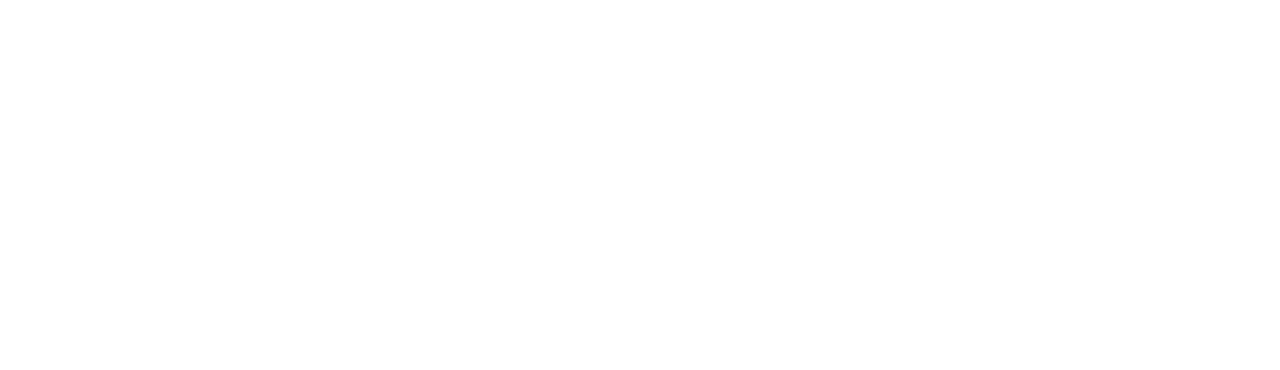
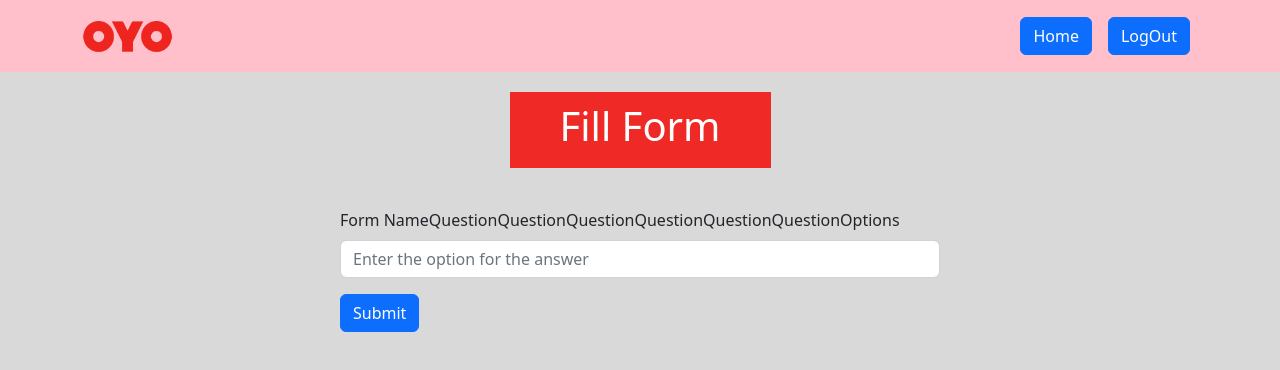
Before and after one commit to laveshgo/FeedbackForm, a React (Create React App) app: page /fill-response in a window 1280 px wide. Before the commit this address had no page. Shown: the top 370 px of the page. Built offline with nearby package versions, Linux system fonts and the light colour scheme.

Commit message:
Added new files. Styling needs to be done.

```diff
--- /dev/null
+++ b/src/Components/FillResponse.jsx
@@ -0,0 +1,45 @@
+import React, {Component} from 'react'
+import Header from "./header";
+import Form from "react-bootstrap/Form";
+import { Button } from "react-bootstrap";
+import "./createform.css";
+
+class FillResponse extends Component {
+render() {
+return (
+<div>
+<div id="form-create">
+        <Header />
+
+        <div className="h1-div">
+          <h1>Fill Form</h1>
+        </div>
+        <div className="form-details">
+          <Form>
+
+            <Form.Group className="mb-3">
+              <Form.Label>Form Name</Form.Label>
+                        {/* //Formname ayega yahan  */}
+                    <Form.Label>QuestionQuestionQuestionQuestionQuestionQuestion</Form.Label>
+                    <Form.Label>Options</Form.Label>
+
+
+              <Form.Control
+                name="form_name"
+                required
+                placeholder="Enter the option for the answer "
+              />
+            </Form.Group>
+
+            <Button variant="primary">
+              Submit
+            </Button>
+          </Form>
+        </div>
+      </div>
+</div>
+
+)
+}
+}
+export  default FillResponse
--- /dev/null
+++ b/src/Components/ViewResponses.jsx
@@ -0,0 +1,45 @@
+import React, {Component} from 'react'
+import Header from "./header";
+import Form from "react-bootstrap/Form";
+import { Button } from "react-bootstrap";
+import "./createform.css";
+
+class ViewResponses extends Component {
+render() {
+return (
+<div>
+<div id="form-create">
+        <Header />
+
+        <div className="h1-div">
+          <h1>View Form Results</h1>
+        </div>
+        <div className="form-details">
+          <Form>
+
+            <Form.Group className="mb-3">
+              <label>Form Name</label>
+                        {/* //Formname ayega yahan  */}
+                    <label>QuestionQuestionQuestionQuestionQuestionQuestion</label>
+                    <label>Options and the percentage people answered that option.</label>
+
+
+              {/* <Form.Control
+                name="form_name"
+                required
+                placeholder="Enter the option for the answer "
+              /> */}
+            </Form.Group>
+
+            {/* <Button variant="primary">
+              Submit
+            </Button> */}
+          </Form>
+        </div>
+      </div>
+</div>
+
+)
+}
+}
+export  default ViewResponses
--- a/src/Components/dashboard.jsx
+++ b/src/Components/dashboard.jsx
@@ -2,8 +2,12 @@
 import Header from "./header";
 import Table from "react-bootstrap/Table";
 import Button from "react-bootstrap/Button";
-import {  Link } from "react-router-dom";
+import {  Link, Navigate , Routes,Route,useNavigate} from "react-router-dom";
 import "./dashboard.css";
+import withRouter from "./withRouter.jsx";
+import FillResponse from "./FillResponse";
+import ViewResponses from './ViewResponses.jsx'
+
 
 class Dashbaord extends Component {
   constructor(props) {
@@ -18,8 +22,22 @@
         { id: 1, description: "Form 1", status: "Fill Response" },
         { id: 2, description: "Form 2", status: "Fill Response" },
         { id: 3, description: "Form 3", status: "Fill Response" },
+        { id: 4, description: "Form 3", status: "Fill Response" }
       ],
     };
+    this.fillResponse=this.fillResponse.bind(this)
+  }
+
+  // const navigate=useNavigate();
+
+  fillResponse(param){
+    console.log(param)
+    // this.navigate('/fill-response')
+
+    // this.props.navigation.navigate('dashboard')
+
+    // console.log("fill response clicked")
+    // this.props.navigate("/fill-response");
   }
 
   render() {
@@ -52,7 +70,7 @@
                   <tr>
                     <td>{formByYou.description}</td>
                     <td>
-                      <Button variant="primary">{formByYou.status}</Button>
+                      <Button variant="primary" href='./view-responses'>{formByYou.status}</Button>
                     </td>
                   </tr>
                 ))}
@@ -71,12 +89,17 @@
                 </tr>
               </thead>
               <tbody>
-                {this.state.formsForYou.map((formForYou) => (
+                {this.state.formsForYou.map((formForYou,index) => (
                   <tr>
                     <td>{formForYou.description}</td>
                     <td>
-                      <Button variant="primary">{formForYou.status}</Button>
+                      <Button key={index} variant="primary" onClick={()=>this.fillResponse(formForYou)} href="/fill-response" >{formForYou.status}</Button>
                     </td>
+                    {/* <td>
+                      <ul>
+                        <li key={key}>{formForYou.id}</li>
+                      </ul>
+                    </td> */}
                   </tr>
                 ))}
               </tbody>
@@ -88,4 +111,4 @@
   }
 }
 
-export default Dashbaord;
+export default withRouter(Dashbaord);
--- a/src/app.jsx
+++ b/src/app.jsx
@@ -7,9 +7,11 @@
 } from "react-router-dom";
 
 import LoginComponent from "./Components/Login.jsx";
-
+import FillResponse from './Components/FillResponse'
 import Dashbaord from "./Components/dashboard";
 import CreateForm from "./Components/createform";
+import ViewResponses from './Components/ViewResponses.jsx'
+
 
 class App extends Component {
   render() {
@@ -21,6 +23,10 @@
             <Route exact path="/dashboard" element={<Dashbaord />} />
             <Route exact path="/create-form" element={<CreateForm />} />
             <Route exact path="/" element={<Navigate replace to="/login" />} />
+            <Route exact path="/fill-response" element={<FillResponse/>} />
+            <Route exact path="/view-responses" element={<ViewResponses/>} />
+
+
           </Routes>
         </>
       </Router>
```
Also changed, not shown: 1 other file (tests, documents, lock files or other folders).
